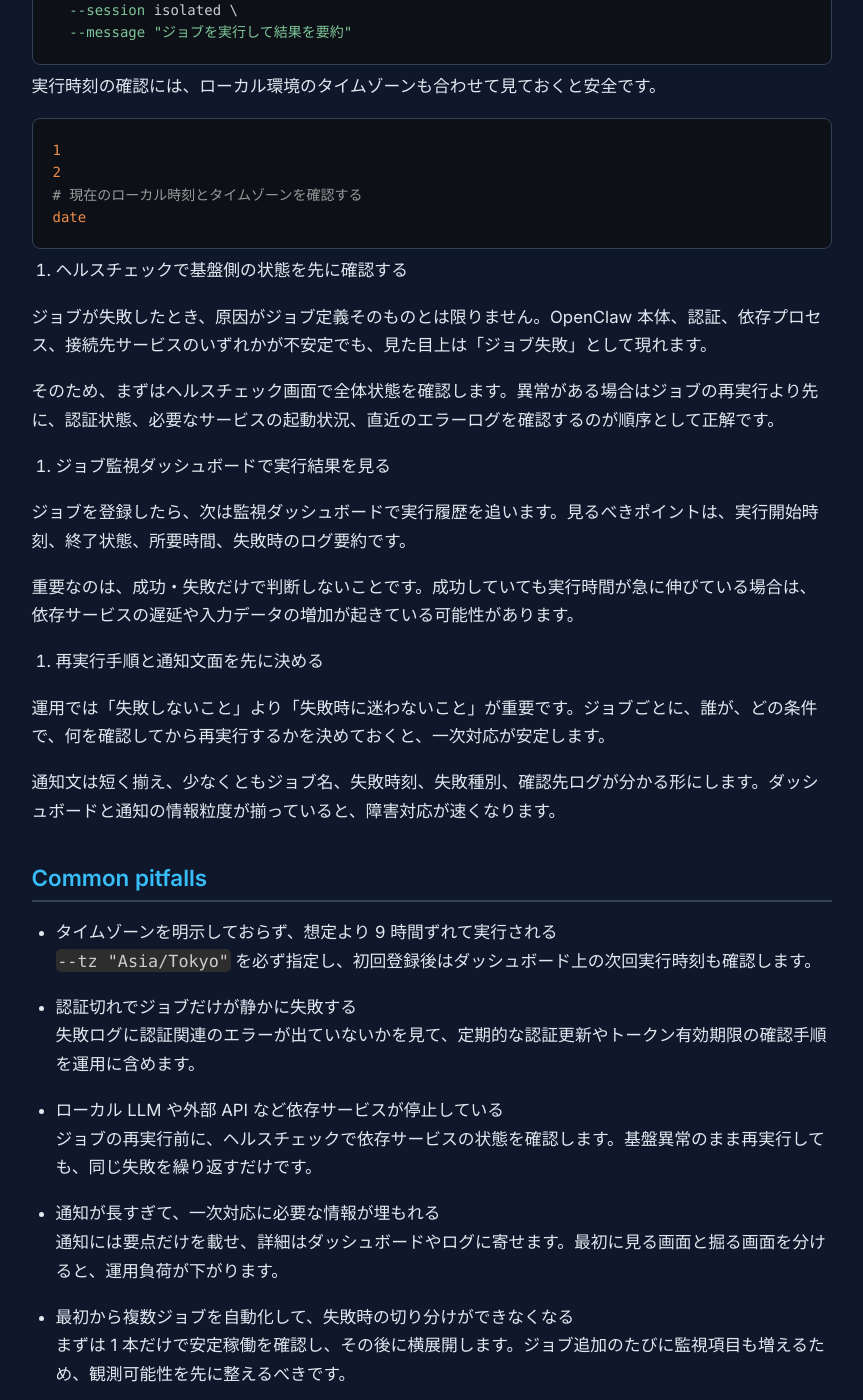
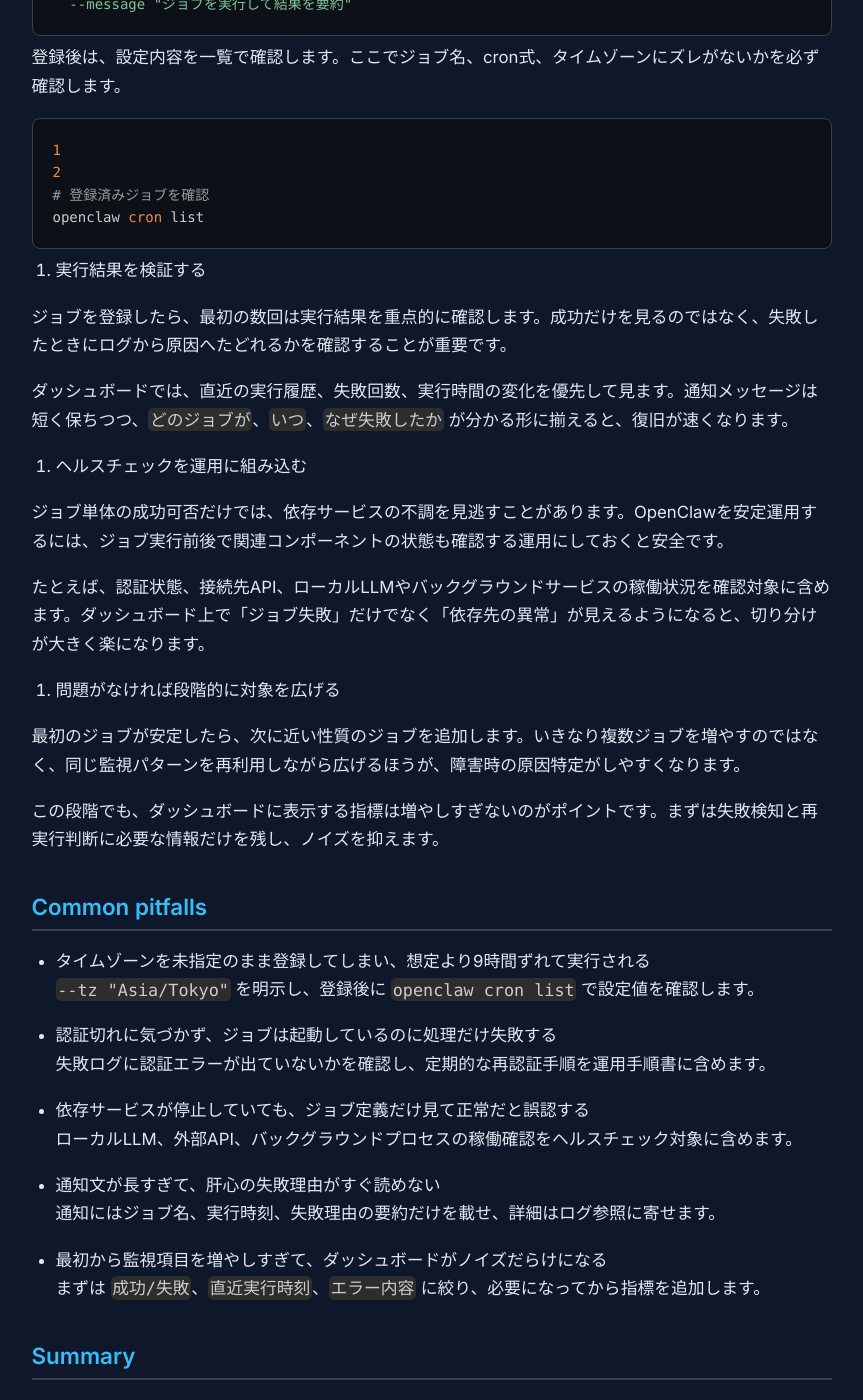
Before and after one commit to garyohosu/AITecBlog, a Jekyll site: the page built from _posts/2026-05-23-openclaw-a9f6c2.md, in a window 1280 px wide and 1400 px high, scrolled down 1703 px. Shown: the whole window, without its empty margins (193-1056 px from the left). Built offline with Jekyll 4.4.1, drawn with Linux system fonts in a browser that asks for light colours; nearby versions of some CDN libraries; some of the changed text lies outside the part shown.

Commit message:
post: 2026-05-23 openclaw-a9f6c2

````diff
--- a/_posts/2026-05-23-openclaw-a9f6c2.md
+++ b/_posts/2026-05-23-openclaw-a9f6c2.md
@@ -1,6 +1,6 @@
 ---
 layout: post
-title: OpenClaw のヘルスチェックとジョブ監視ダッシュボードを使った安全な運用の始め方
+title: "OpenClawのヘルスチェックとジョブ監視ダッシュボード活用ガイド"
 date: 2026-05-23 09:00:00 +0900
 tags:
   - openclaw
@@ -8,33 +8,33 @@ tags:
   - automation
   - dashboard
   - operations
-description: OpenClaw のヘルスチェックとジョブ監視ダッシュボードを使って、最小構成から安全に運用を始める方法を解説します。ジョブ設定、実行確認、監視時の落とし穴まで、実運用で押さえるべきポイントを整理します。
+description: "OpenClawのヘルスチェックとジョブ監視ダッシュボードを使って、定期ジョブ運用を最小構成から安全に立ち上げる方法を解説します。ログ確認、失敗時の切り分け、段階的な監視拡張の進め方を紹介します。"
 ---
 
-運用自動化は便利ですが、最初から対象を広げすぎると、失敗原因の切り分けが難しくなります。OpenClaw では、ヘルスチェックとジョブ監視ダッシュボードを併用しながら、小さく始めるのが実践的です。
+OpenClawで定期ジョブを安定運用するには、ジョブを作るだけでは不十分です。ヘルスチェックと監視ダッシュボードをあわせて使い、正常時と異常時の見え方を最初に整えておくことが重要です。
 
 結論: OpenClaw のヘルスチェックとジョブ監視ダッシュボード活用は、最小構成で始めてログを見ながら段階的に広げるのが最短です。
 
 ## Background
 
-毎日の運用タスクは、手作業のままだと実行漏れや設定のばらつきが起きやすくなります。とくに定期実行ジョブは、成功した日より失敗した日の追跡コストが高くなりがちです。
+毎日の運用タスクは、手作業のままだと実行漏れや設定ブレが起きやすくなります。特に定期ジョブは、一度動き始めると「失敗に気づくまで放置される」状態がもっとも危険です。
 
-そのため、最初にやるべきことは「自動化する」こと自体ではなく、「失敗したときにすぐ気づける状態を作る」ことです。OpenClaw では、ヘルスチェックで全体の健全性を見て、ジョブ監視ダッシュボードで個別実行の結果を追う流れが扱いやすくなります。
+そのため、最初から複雑なワークフローを組むよりも、1つのジョブを確実に監視できる状態で立ち上げるほうが安全です。OpenClawでは、ジョブ実行のログとダッシュボード監視を組み合わせることで、この最小構成を作りやすくなります。
 
 ## Step-by-step
 
 1. 目的と対象範囲を決める
 
-まずは 1 つの処理だけを自動化対象にします。たとえば「毎朝 9 時に定型ジョブを実行し、結果を要約できれば成功」のように、完了条件を先に定義します。
+まずは1つの処理だけを自動化対象にします。たとえば「毎朝9時に要約ジョブを実行し、結果を確認できること」のように、実行タイミングと成功条件を先に定義します。
 
-対象を増やすのは、その 1 本が数日安定してからで十分です。最初から複数ジョブを同時に動かすと、失敗時に設定・認証・依存サービスのどこが原因か判別しにくくなります。
+監視対象も最初は絞るのが基本です。最低限、`実行されたか`、`成功したか`、`失敗時に原因が追えるか` の3点が見えれば十分です。
 
 2. 最小構成でジョブを登録する
 
-まずはタイムゾーンを明示した最小構成でジョブを作成します。`--tz` を省略すると、想定と異なる時刻で実行される原因になります。
+以下は、毎日9時にジョブを実行する最小構成の例です。タイムゾーンを明示し、セッションを分離しておくと、環境差分の影響を受けにくくなります。
 
 ```bash
-# 毎日 09:00（Asia/Tokyo）に 1 つのジョブを実行する
+# 毎日 09:00 (Asia/Tokyo) に実行
 openclaw cron add \
   --name "daily-sample" \
   --cron "0 9 * * *" \
@@ -43,50 +43,50 @@ openclaw cron add \
   --message "ジョブを実行して結果を要約"
 ```
 
-実行時刻の確認には、ローカル環境のタイムゾーンも合わせて見ておくと安全です。
+登録後は、設定内容を一覧で確認します。ここでジョブ名、cron式、タイムゾーンにズレがないかを必ず確認します。
 
 ```bash
-# 現在のローカル時刻とタイムゾーンを確認する
-date
+# 登録済みジョブを確認
+openclaw cron list
 ```
 
-3. ヘルスチェックで基盤側の状態を先に確認する
+3. 実行結果を検証する
 
-ジョブが失敗したとき、原因がジョブ定義そのものとは限りません。OpenClaw 本体、認証、依存プロセス、接続先サービスのいずれかが不安定でも、見た目上は「ジョブ失敗」として現れます。
+ジョブを登録したら、最初の数回は実行結果を重点的に確認します。成功だけを見るのではなく、失敗したときにログから原因へたどれるかを確認することが重要です。
 
-そのため、まずはヘルスチェック画面で全体状態を確認します。異常がある場合はジョブの再実行より先に、認証状態、必要なサービスの起動状況、直近のエラーログを確認するのが順序として正解です。
+ダッシュボードでは、直近の実行履歴、失敗回数、実行時間の変化を優先して見ます。通知メッセージは短く保ちつつ、`どのジョブが`、`いつ`、`なぜ失敗したか` が分かる形に揃えると、復旧が速くなります。
 
-4. ジョブ監視ダッシュボードで実行結果を見る
+4. ヘルスチェックを運用に組み込む
 
-ジョブを登録したら、次は監視ダッシュボードで実行履歴を追います。見るべきポイントは、実行開始時刻、終了状態、所要時間、失敗時のログ要約です。
+ジョブ単体の成功可否だけでは、依存サービスの不調を見逃すことがあります。OpenClawを安定運用するには、ジョブ実行前後で関連コンポーネントの状態も確認する運用にしておくと安全です。
 
-重要なのは、成功・失敗だけで判断しないことです。成功していても実行時間が急に伸びている場合は、依存サービスの遅延や入力データの増加が起きている可能性があります。
+たとえば、認証状態、接続先API、ローカルLLMやバックグラウンドサービスの稼働状況を確認対象に含めます。ダッシュボード上で「ジョブ失敗」だけでなく「依存先の異常」が見えるようになると、切り分けが大きく楽になります。
 
-5. 再実行手順と通知文面を先に決める
+5. 問題がなければ段階的に対象を広げる
 
-運用では「失敗しないこと」より「失敗時に迷わないこと」が重要です。ジョブごとに、誰が、どの条件で、何を確認してから再実行するかを決めておくと、一次対応が安定します。
+最初のジョブが安定したら、次に近い性質のジョブを追加します。いきなり複数ジョブを増やすのではなく、同じ監視パターンを再利用しながら広げるほうが、障害時の原因特定がしやすくなります。
 
-通知文は短く揃え、少なくともジョブ名、失敗時刻、失敗種別、確認先ログが分かる形にします。ダッシュボードと通知の情報粒度が揃っていると、障害対応が速くなります。
+この段階でも、ダッシュボードに表示する指標は増やしすぎないのがポイントです。まずは失敗検知と再実行判断に必要な情報だけを残し、ノイズを抑えます。
 
 ## Common pitfalls
 
-- タイムゾーンを明示しておらず、想定より 9 時間ずれて実行される
-  `--tz "Asia/Tokyo"` を必ず指定し、初回登録後はダッシュボード上の次回実行時刻も確認します。
+- タイムゾーンを未指定のまま登録してしまい、想定より9時間ずれて実行される
+  `--tz "Asia/Tokyo"` を明示し、登録後に `openclaw cron list` で設定値を確認します。
 
-- 認証切れでジョブだけが静かに失敗する
-  失敗ログに認証関連のエラーが出ていないかを見て、定期的な認証更新やトークン有効期限の確認手順を運用に含めます。
+- 認証切れに気づかず、ジョブは起動しているのに処理だけ失敗する
+  失敗ログに認証エラーが出ていないかを確認し、定期的な再認証手順を運用手順書に含めます。
 
-- ローカル LLM や外部 API など依存サービスが停止している
-  ジョブの再実行前に、ヘルスチェックで依存サービスの状態を確認します。基盤異常のまま再実行しても、同じ失敗を繰り返すだけです。
+- 依存サービスが停止していても、ジョブ定義だけ見て正常だと誤認する
+  ローカルLLM、外部API、バックグラウンドプロセスの稼働確認をヘルスチェック対象に含めます。
 
-- 通知が長すぎて、一次対応に必要な情報が埋もれる
-  通知には要点だけを載せ、詳細はダッシュボードやログに寄せます。最初に見る画面と掘る画面を分けると、運用負荷が下がります。
+- 通知文が長すぎて、肝心の失敗理由がすぐ読めない
+  通知にはジョブ名、実行時刻、失敗理由の要約だけを載せ、詳細はログ参照に寄せます。
 
-- 最初から複数ジョブを自動化して、失敗時の切り分けができなくなる
-  まずは 1 本だけで安定稼働を確認し、その後に横展開します。ジョブ追加のたびに監視項目も増えるため、観測可能性を先に整えるべきです。
+- 最初から監視項目を増やしすぎて、ダッシュボードがノイズだらけになる
+  まずは `成功/失敗`、`直近実行時刻`、`エラー内容` に絞り、必要になってから指標を追加します。
 
 ## Summary
 
-OpenClaw の運用を安定させるには、いきなり大きく自動化しないことが重要です。最小構成でジョブを作り、ヘルスチェックで基盤の健全性を見ながら、ジョブ監視ダッシュボードで実行結果を追う流れを先に固めます。
+OpenClawのヘルスチェックとジョブ監視ダッシュボードは、定期ジョブを安全に育てるための基盤です。最小構成で開始し、ログで挙動を確かめながら、依存関係の監視と通知設計を少しずつ足していく進め方がもっとも実践的です。
 
-開始時は「登録すること」より、「失敗時にすぐ気づけて、すぐ直せること」を優先してください。最小構成で開始し、ログ検証を経て段階的に拡張する進め方が、結果として最も安全で速い運用につながります。
+重要なのは、最初から完璧な監視を目指さないことです。開始、検証、改善のサイクルを短く回すことで、失敗を抑えながら運用を安定させられます。
--- a/data/state.json
+++ b/data/state.json
@@ -451,7 +451,7 @@
       "date": "2026-05-23"
     }
   ],
-  "last_run": "2026-05-23T10:13:08.152055",
+  "last_run": "2026-05-23T10:15:15.004761",
   "last_slug": "openclaw-a9f6c2",
   "total_posts": 92
 }
````
